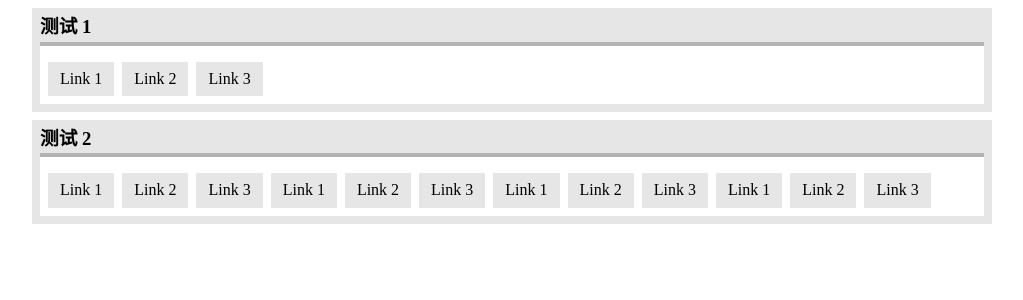
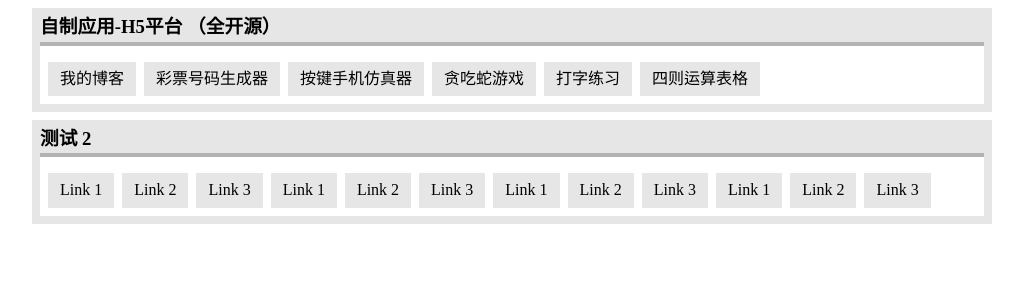
Before and after one commit to kljzndx/navigation, a Vue app: page / in a window 1280 px wide. Shown: the top 300 px of the page, without its empty margins (128-1151 px from the left). Built offline with nearby package versions, Linux system fonts and the light colour scheme.

Commit message:
填充自制h5应用数据

```diff
--- a/src/App.vue
+++ b/src/App.vue
@@ -12,12 +12,15 @@ interface NavGroup {
 
 const navList: NavGroup[] = [
   {
-    key: 'my-test-1',
-    name: '测试 1',
+    key: 'my-app-h5',
+    name: '自制应用-H5平台 （全开源）',
     items: [
-      { text: 'Link 1', link: '#' },
-      { text: 'Link 2', link: '#' },
-      { text: 'Link 3', link: '#' },
+      { text: '我的博客', link: 'https://kljzndx.github.io/blog/' },
+      { text: '彩票号码生成器', link: 'https://kljzndx.github.io/lottery-number-builder/' },
+      { text: '按键手机仿真器', link: 'https://kljzndx.github.io/key-phone/' },
+      { text: '贪吃蛇游戏', link: 'https://kljzndx.github.io/snake-game/' },
+      { text: '打字练习', link: 'https://kljzndx.github.io/da-zi-lian-xi/' },
+      { text: '四则运算表格', link: 'https://kljzndx.github.io/math-table/' },
     ],
   },
   {
```
